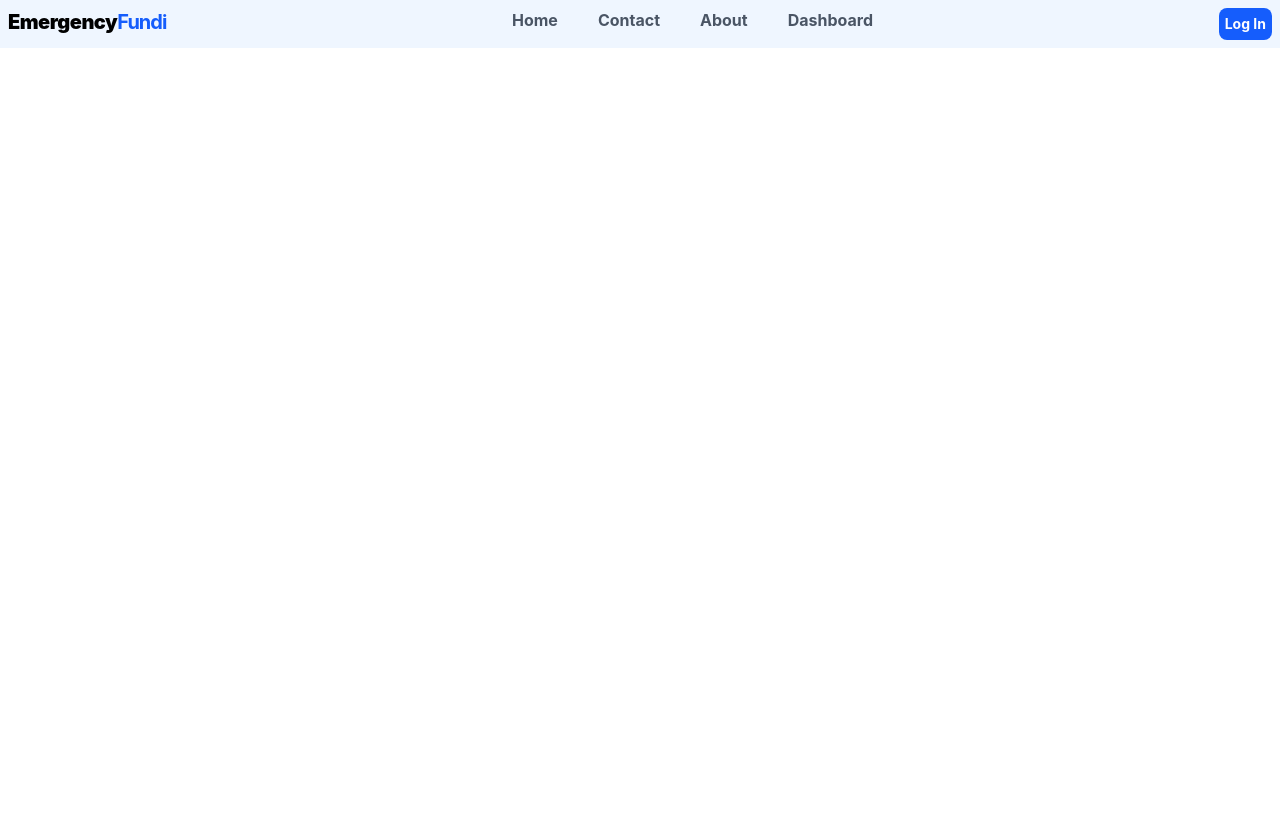
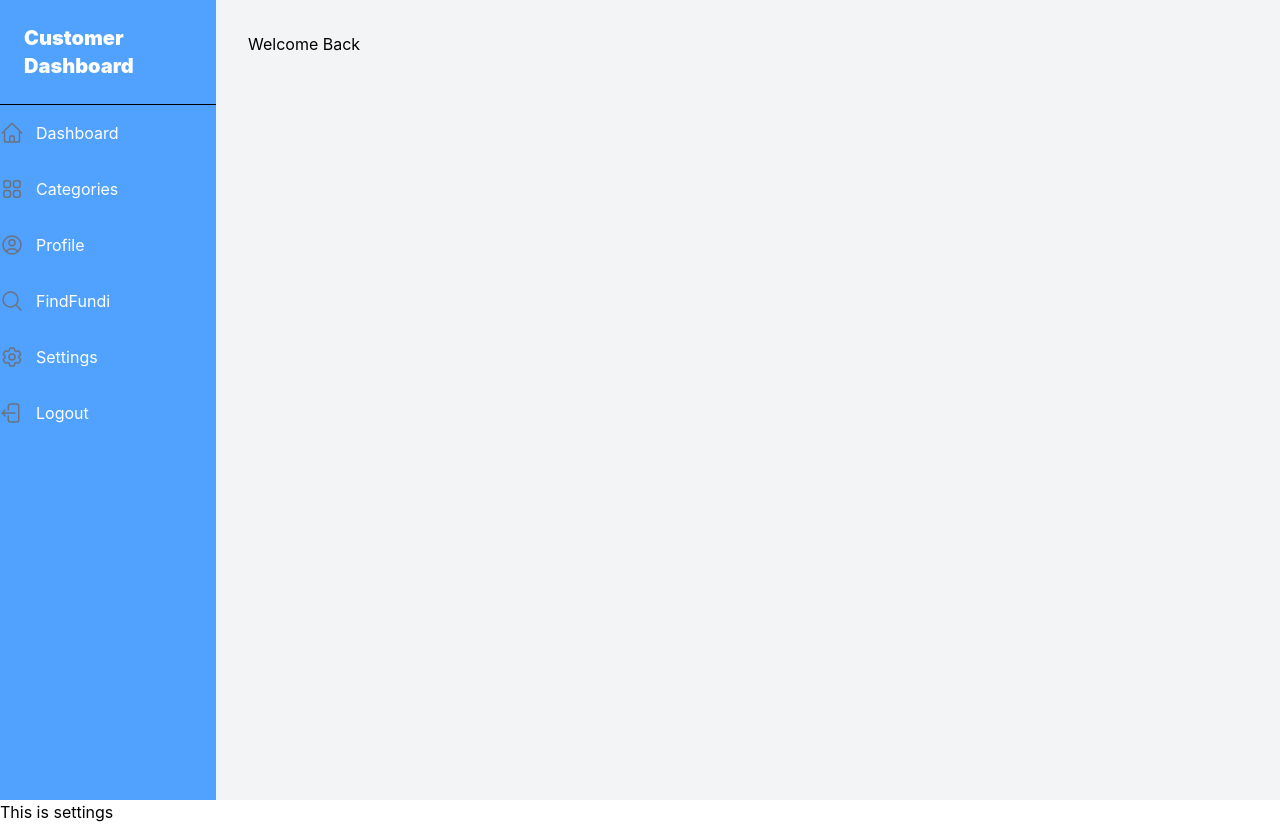
Before and after one commit to rollingsmajiwa/EmergencyFundi, a React (Vite) app: page /dashboard/settings in a window 1280 px wide. Before the commit the page ends 800 px from the top, so only its background shows below. Built offline with nearby package versions, Linux system fonts and the light colour scheme.

Commit message:
Feat: add dashboard

```diff
--- a/src/App.jsx
+++ b/src/App.jsx
@@ -4,8 +4,8 @@ import Search from "./pages/Search"
 import Contact from "./pages/Contact"
 import Home from './pages/Home'
 import About from './pages/About'
-import Navbar from './components/Navbar'
-import Dashboard from './dashboards/Dashboard'
+import Dashboard from './dashboardsLayout/Dashboard'
+import MainLayout from './components/MainLayout'
 
 
 
@@ -21,17 +21,17 @@ function App() {
       <Router>
 
 
-      <Navbar />
 
         <Routes>
 
 
-
+         <Route element={<MainLayout />}>
           <Route path="/contact" element={<Contact />}/>
           <Route path="/" element={<Home />}/>
           <Route path="/about" element={<About />}/>
           <Route path="/search" element={<Search />}/>
-          <Route path="/dashboard" element={<Dashboard />}/>
+          </Route>
+          <Route path="/dashboard/*" element={<Dashboard />}/>
 
 
 
--- /dev/null
+++ b/src/components/MainLayout.jsx
@@ -0,0 +1,13 @@
+import Navbar from "./Navbar";
+import { Outlet } from "react-router-dom";
+
+function MainLayout() {
+  return (
+    <>
+      <Navbar />
+      <Outlet />
+    </>
+  )
+}
+
+export default MainLayout
--- a/src/dashboards/Dashboard.jsx
+++ /dev/null
@@ -1,12 +0,0 @@
-import React from 'react'
-import Sidebar from './Sidebar'
-
-function Dashboard() {
-  return (
-    <div>
-      <Sidebar />
-    </div>
-  )
-}
-
-export default Dashboard
--- /dev/null
+++ b/src/dashboardsLayout/Categories.jsx
@@ -0,0 +1,11 @@
+import React from 'react'
+
+function Categories() {
+  return (
+    <div>
+      <h1>cartegories</h1>
+    </div>
+  )
+}
+
+export default Categories
--- /dev/null
+++ b/src/dashboardsLayout/Dashboard.jsx
@@ -0,0 +1,35 @@
+import { Routes, Route } from 'react-router-dom'
+import Sidebar from './Sidebar'
+
+import Categories from './Categories'
+import Profile from './Profile'
+import FindFundi from './FindFundi'
+import Settings from './Settings'
+
+
+function Dashboard() {
+
+  return (
+    <>
+      <div className='flex h-screen bg-gray-100'>
+        <Sidebar />
+        <div className='flex-1 p-8'>
+          <h1>Welcome Back</h1>
+        </div>
+      </div>
+
+      <div>
+        <Routes>
+
+          <Route path='categories' element={<Categories />} />
+          <Route path='profile' element={<Profile />} />
+          <Route path='findfundi' element={<FindFundi />} />
+          <Route path='settings' element={<Settings />} />
+        </Routes>
+      </div>
+
+    </>
+  )
+}
+
+export default Dashboard
--- /dev/null
+++ b/src/dashboardsLayout/FindFundi.jsx
@@ -0,0 +1,11 @@
+import React from 'react'
+
+function FindFundi() {
+  return (
+    <div>
+      <h1>Find Fundi</h1>
+    </div>
+  )
+}
+
+export default FindFundi
--- /dev/null
+++ b/src/dashboardsLayout/Profile.jsx
@@ -0,0 +1,11 @@
+import React from 'react'
+
+function Profile() {
+  return (
+    <div>
+      <h1>This is profile</h1>
+    </div>
+  )
+}
+
+export default Profile
--- /dev/null
+++ b/src/dashboardsLayout/Settings.jsx
@@ -0,0 +1,11 @@
+import React from 'react'
+
+function Settings() {
+  return (
+    <div>
+      <h1>This is settings</h1>
+    </div>
+  )
+}
+
+export default Settings
```
Also changed, not shown: src/dashboardsLayout/Sidebar.jsx (renamed from src/dashboards/Sidebar.jsx, +8 -6 lines).
